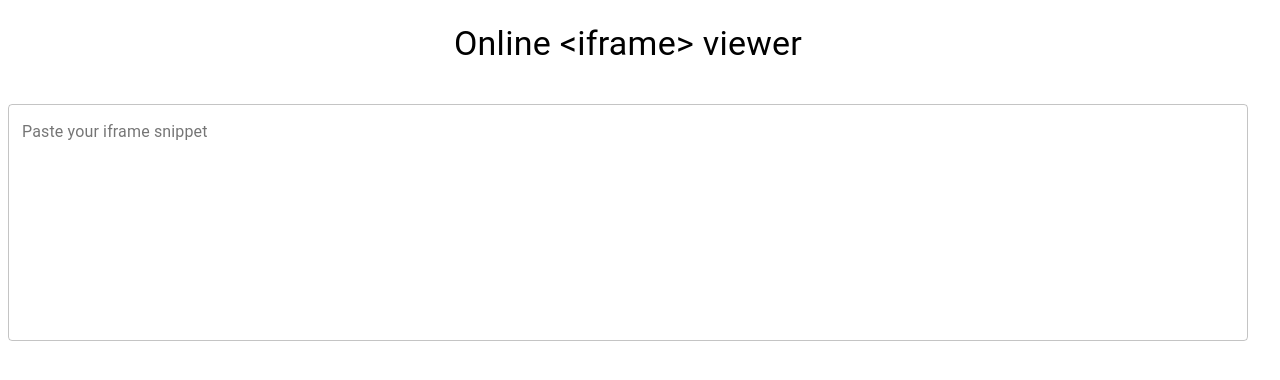
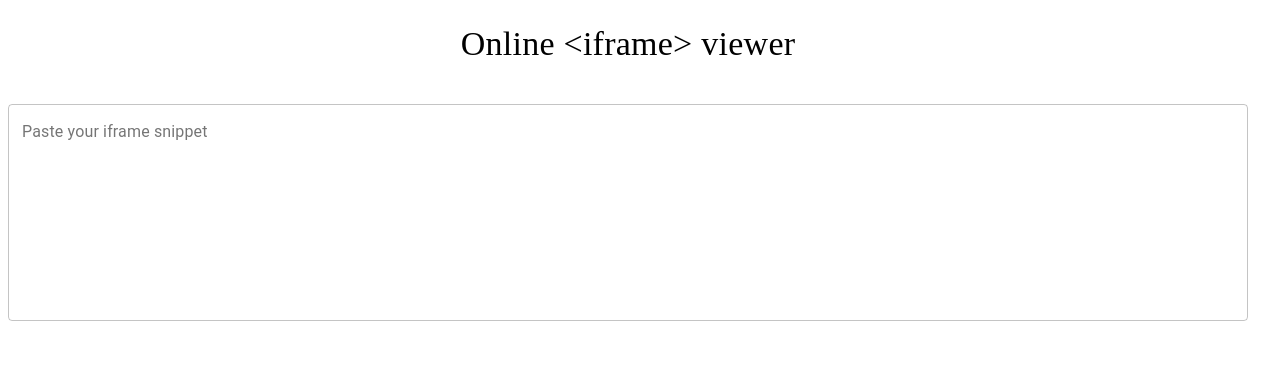
Before and after one commit to Rakhisharma/online-iframe-editor, a React (Create React App) app: page / in a window 1280 px wide. Shown: the top 380 px of the page. Built offline with nearby package versions, Linux system fonts and the light colour scheme.

Commit message:
improve styles

```diff
--- a/src/Editor/styles.ts
+++ b/src/Editor/styles.ts
@@ -10,11 +10,11 @@ const styles = makeStyles(() => ({
   header: {
     margin: '15px',
     textAlign: 'center',
+    fontFamily: "UI-MONOSPACE"
   },
 
   input: {
     minHeight: '180px',
-    margin: '10px',
     borderColor: '#000',
     border: "2px"
   },
```
